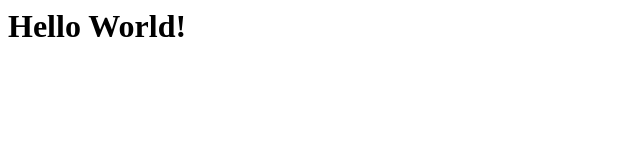
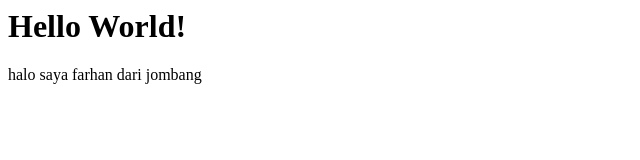
Before and after one commit to FarhanDzakiIlmiYuliasa/PemWeb1, a plain HTML site: page index.html in a window 1280 px wide. Shown: the whole page, without its empty margins (0-640 px from the left). Drawn offline with Linux system fonts and the light colour scheme.

Commit message:
edit index.html

```diff
--- a/index.html
+++ b/index.html
@@ -1 +1,2 @@
 <h1>Hello World!</h1>
+<p>halo saya farhan dari jombang</p>
```
